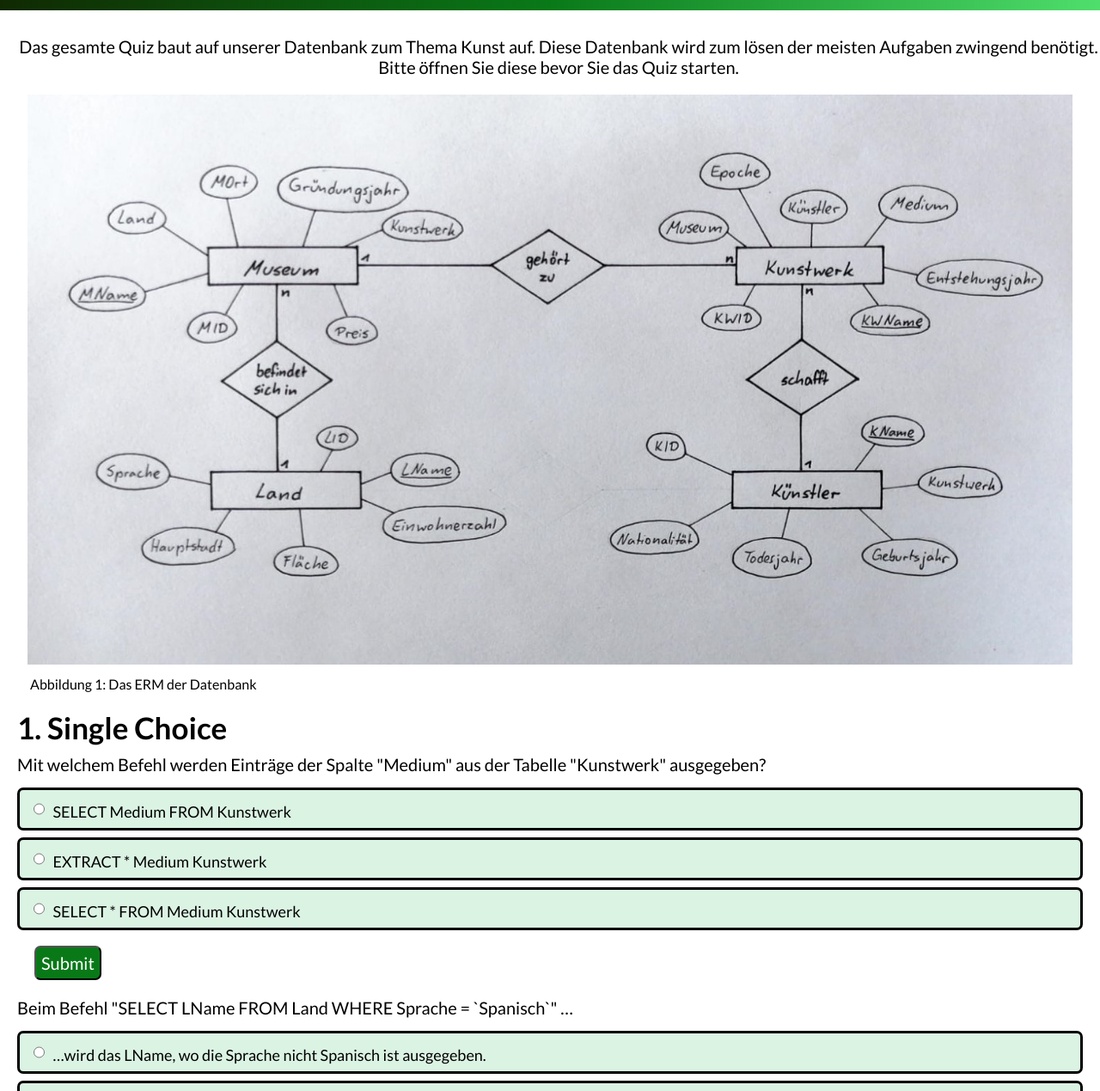
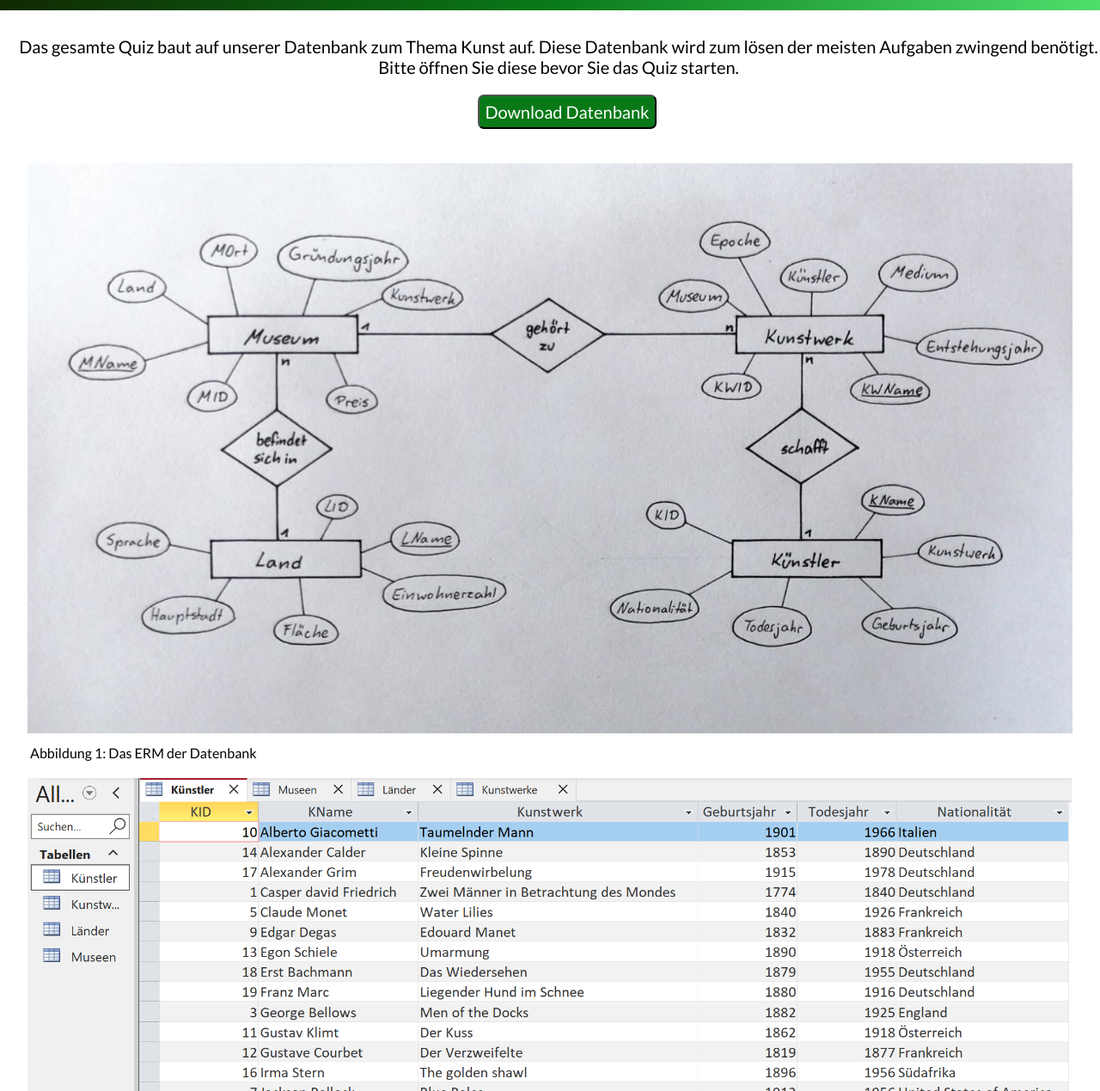
Before and after one commit to Lena3110/SQL-Quiz, a plain HTML site: page fragen.html in a window 1280 px wide. Shown: the part 148-1417 px from the top of the page at 86% size. Drawn offline with Linux system fonts and the light colour scheme.

Commit message:
Add files via upload

```diff
--- a/fragen.css
+++ b/fragen.css
@@ -125,3 +125,12 @@ figcaption{
     margin-left: 70px;
     width: 30px;
 }
+.download a{
+    text-align: center;
+    font-size: 20px;
+    color: white;
+    text-decoration: none;
+}
+.download{
+    margin-top: 20px;
+}
--- a/fragen.html
+++ b/fragen.html
@@ -16,6 +16,7 @@
     <div class="erklärung">
         <p>Das gesamte Quiz baut auf unserer Datenbank zum Thema Kunst auf. Diese Datenbank wird zum lösen der meisten Aufgaben zwingend benötigt. Bitte öffnen Sie diese bevor Sie das Quiz starten.
         </p>        <!--Erklärungstext-->
+        <button class="download"><a href="Datenbank Kunst.accdb"download>Download Datenbank</a></button>
     </div>
     <figure>   <!--Bild ERM-Kunst.png wird eingebunden, soll die Breite der Seite komplett ausfüllen, figcaption: Bildunterschrift-->
         <div class="figures">
@@ -23,6 +24,16 @@
         </div>
         <figcaption>Abbildung 1: Das ERM der Datenbank</figcaption>
    </figure>
+    <figure>   <!--Bild künstlertabelle.png wird eingebunden, soll die Breite der Seite komplett ausfüllen, figcaption: Bildunterschrift-->
+        <div class="figures">
+            <img src="künstlertabelle.png" width="95%">
+        </div>
+         <figcaption>Abbildung 2: Tabelle der Künstler aus der Kunst-Datenbank</figcaption>
+    </figure>
+
+
+
+
 
         <h2>1. Single Choice</h2>
         <p class="fragestellung">Mit welchem Befehl werden Einträge der Spalte "Medium" aus der Tabelle "Kunstwerk" ausgegeben?</p>
```
Also changed, not shown: 1 other file.
